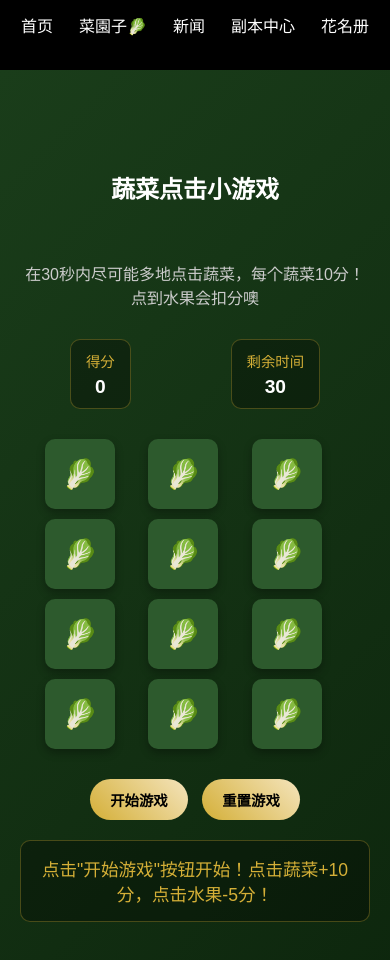
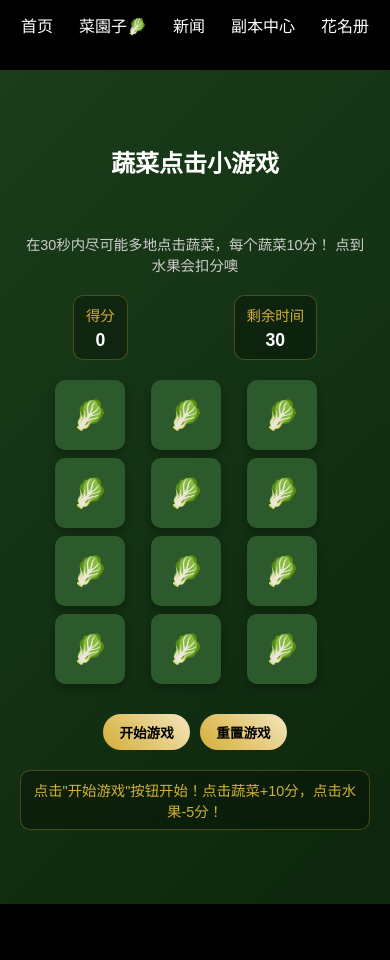
Before and after one commit to jinxi122/yyslsbycaiyuanzi, a plain HTML site: page caiyuanzi.html in a window 390 px wide. After the commit the page ends 904 px from the top, so only its background shows below. Drawn offline with Linux system fonts and the light colour scheme.

Commit message:
Add files via upload

```diff
--- a/caiyuanzi.html
+++ b/caiyuanzi.html
@@ -9,7 +9,7 @@
     <link rel="stylesheet" href="css/game.css">
     <script src="JavaScript/game.js" defer></script>
 </head>
-<body class="no-overflow">
+<body>
     <div id="syszl">
         <h3><a href="index.html">首页</a></h3>
         <h3> <a href="caiyuanzi.html">菜園子🥬</a></h3>
--- a/css/game.css
+++ b/css/game.css
@@ -9,9 +9,13 @@
  * 包含整个游戏的内容，设置背景和基本布局
  */
 .game-section {
-    padding: 80px 0; /* 上下内边距为80px，左右为0，提供足够的垂直空间 */
+    padding: 60px 0; /* 上下内边距为60px，左右为0，提供足够的垂直空间 */
     background: linear-gradient(135deg, #1a3d1a, #0d260d); /* 135度线性渐变背景，从深绿色#1a3d1a到更深的绿色#0d260d，营造菜园氛围 */
     text-align: center;  /* 文本居中对齐，使标题和内容居中显示 */
+    min-height: calc(100vh - 70px); /* 最小高度为视口高度减去导航栏高度 */
+    display: flex;
+    flex-direction: column;
+    justify-content: center;
 }
 
 /**
@@ -212,13 +216,24 @@
  * 当屏幕宽度小于等于768px时应用的样式
  */
 @media (max-width: 768px) {
+    .game-section {
+        padding: 40px 0; /* 减小上下内边距 */
+        min-height: calc(100vh - 80px); /* 调整最小高度 */
+    }
+
     .game-title {
         font-size: 2rem; /* 减小标题字体大小 */
+    }
+
+    .game-description {
+        font-size: 1rem; /* 减小描述文字大小 */
+        margin-bottom: 20px; /* 减小下方外边距 */
     }
 
     .game-board {
         grid-template-columns: repeat(3, 1fr); /* 减少为3列网格 */
         max-width: 350px; /* 减小游戏板最大宽度 */
+        grid-gap: 10px; /* 减小网格间距 */
     }
 
     .vegetable {
@@ -234,6 +249,18 @@
     .stat-value {
         font-size: 1.2rem; /* 减小统计数值字体大小 */
     }
+
+    .game-btn {
+        padding: 10px 20px; /* 减小按钮内边距 */
+        font-size: 0.9rem; /* 减小按钮文字大小 */
+        margin: 0 5px; /* 减小按钮间距 */
+    }
+
+    .game-message {
+        font-size: 1rem; /* 减小消息文字大小 */
+        padding: 10px; /* 减小内边距 */
+        min-height: 40px; /* 减小最小高度 */
+    }
 }
 
 /* 小屏幕手机优化 */
@@ -242,18 +269,26 @@
  * 当屏幕宽度小于等于480px时应用的样式
  */
 @media (max-width: 480px) {
+    .game-section {
+        padding: 30px 0; /* 进一步减小上下内边距 */
+        min-height: calc(100vh - 70px); /* 调整最小高度 */
+    }
+
     .game-title {
         font-size: 1.8rem; /* 进一步减小标题字体大小 */
+        margin-bottom: 15px; /* 减小下方外边距 */
     }
 
     .game-description {
-        font-size: 1rem; /* 减小描述文字大小，适应小屏幕 */
+        font-size: 0.9rem; /* 减小描述文字大小，适应小屏幕 */
+        margin-bottom: 15px; /* 减小下方外边距 */
     }
 
     .game-board {
         grid-template-columns: repeat(3, 1fr); /* 保持3列网格 */
-        max-width: 300px; /* 进一步减小游戏板最大宽度 */
-        grid-gap: 10px; /* 减小网格间距 */
+        max-width: 280px; /* 进一步减小游戏板最大宽度 */
+        grid-gap: 8px; /* 进一步减小网格间距 */
+        margin: 20px auto; /* 减小上下外边距 */
     }
 
     .vegetable {
@@ -262,9 +297,23 @@
         font-size: 1.8rem; /* 进一步减小表情符号大小 */
     }
 
+    .stat-box {
+        padding: 8px 12px; /* 进一步减小统计框内边距 */
+    }
+
+    .stat-value {
+        font-size: 1.1rem; /* 进一步减小统计数值字体大小 */
+    }
+
     .game-btn {
-        padding: 10px 20px; /* 减小按钮内边距 */
-        font-size: 0.9rem; /* 减小按钮文字大小 */
-        margin: 0 5px; /* 减小按钮间距 */
+        padding: 8px 16px; /* 进一步减小按钮内边距 */
+        font-size: 0.85rem; /* 进一步减小按钮文字大小 */
+        margin: 0 3px; /* 进一步减小按钮间距 */
+    }
+
+    .game-message {
+        font-size: 0.9rem; /* 进一步减小消息文字大小 */
+        padding: 8px; /* 进一步减小内边距 */
+        min-height: 35px; /* 进一步减小最小高度 */
     }
 }
--- a/css/syzdl.css
+++ b/css/syzdl.css
@@ -6,6 +6,11 @@ body {
     overflow-x: hidden;
     padding-top: 50px; /* 减少padding-top，消除多余黑色区域 */
     margin: 0;
+}
+
+/* 解决手机界面看不完整的问题 */
+body.no-overflow {
+    overflow: hidden;
 }
 
 /* 导航栏样式 */
@@ -110,6 +115,11 @@ body {
     body {
         padding-top: 80px; /* 增加顶部空间，因为导航栏变高了 */
     }
+
+    /* 修复手机界面游戏部分看不完整的问题 */
+    body.no-overflow {
+        overflow-y: auto; /* 允许垂直滚动 */
+    }
 }
 
 /* 小屏幕手机优化 */
@@ -127,4 +137,9 @@ body {
     body {
         padding-top: 70px;
     }
+
+    /* 修复小屏幕手机界面游戏部分看不完整的问题 */
+    body.no-overflow {
+        overflow-y: auto; /* 允许垂直滚动 */
+    }
 }
```
